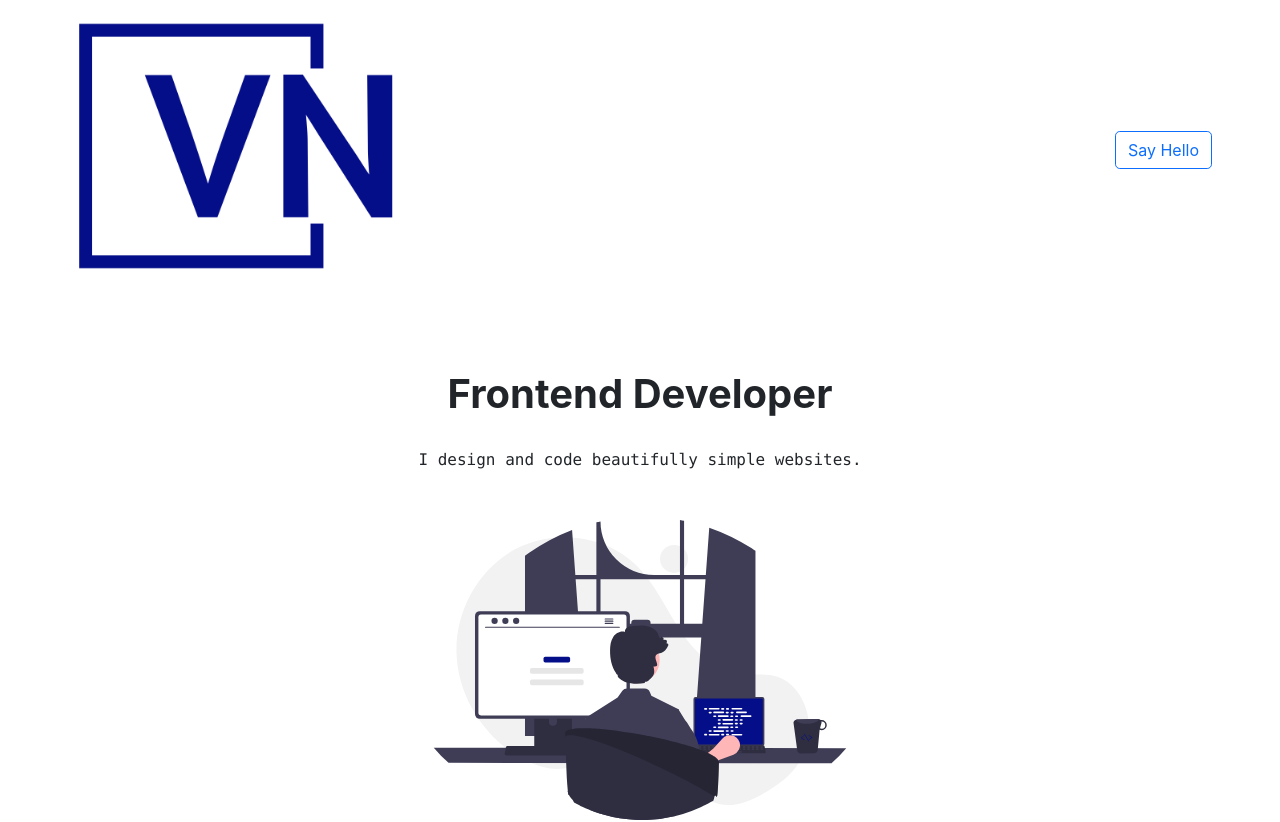
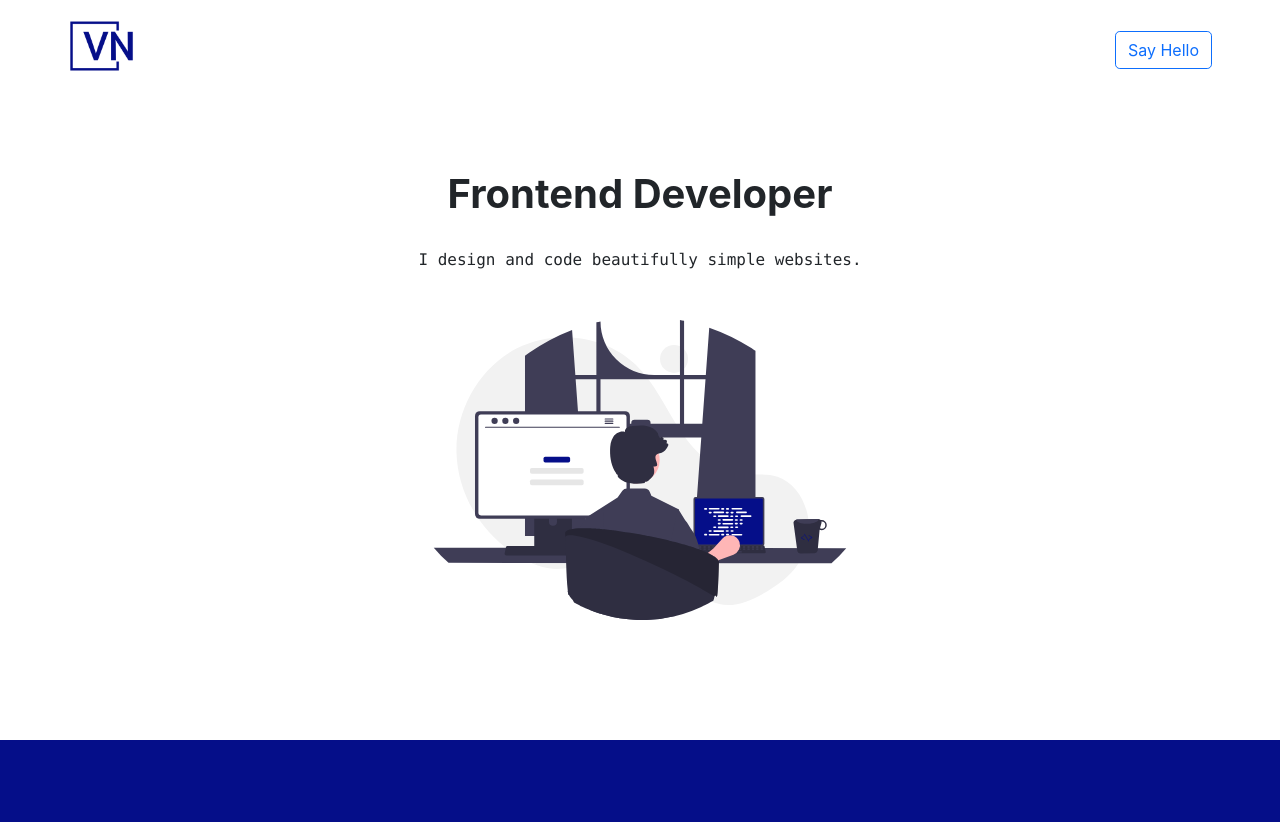
Before and after one commit to VinayNaik5/Portfolio1, a React (Create React App) app: page / in a window 1280 px wide. Shown: the top 822 px of the page. Built offline with nearby package versions, Linux system fonts and the light colour scheme.

Commit message:
Hover effect on mywork images working and fixed image size for logo

```diff
--- a/src/App.css
+++ b/src/App.css
@@ -5,7 +5,7 @@
 .hoverwrap img {
   width: 100%;
 }
-img {
+.img-mywork {
   height: 250px;
 }
 
--- a/src/Components/Project.js
+++ b/src/Components/Project.js
@@ -5,7 +5,7 @@ export default function Project(props) {
   return (
     <div className="col-lg-4 col-md-5 col-sm-9 col-12 ">
       <div className="card h-100 hoverwrap ">
-        <img src={props.imgurl} alt="" className="card-img-top " />
+        <img src={props.imgurl} alt="" className="card-img-top img-mywork" />
         <div className=" d-flex flex-column justify-content-center align-items-center hovercap p-1">
           {props.details}
           <a href={props.url} target="_blank" rel="noreferrer">
```
